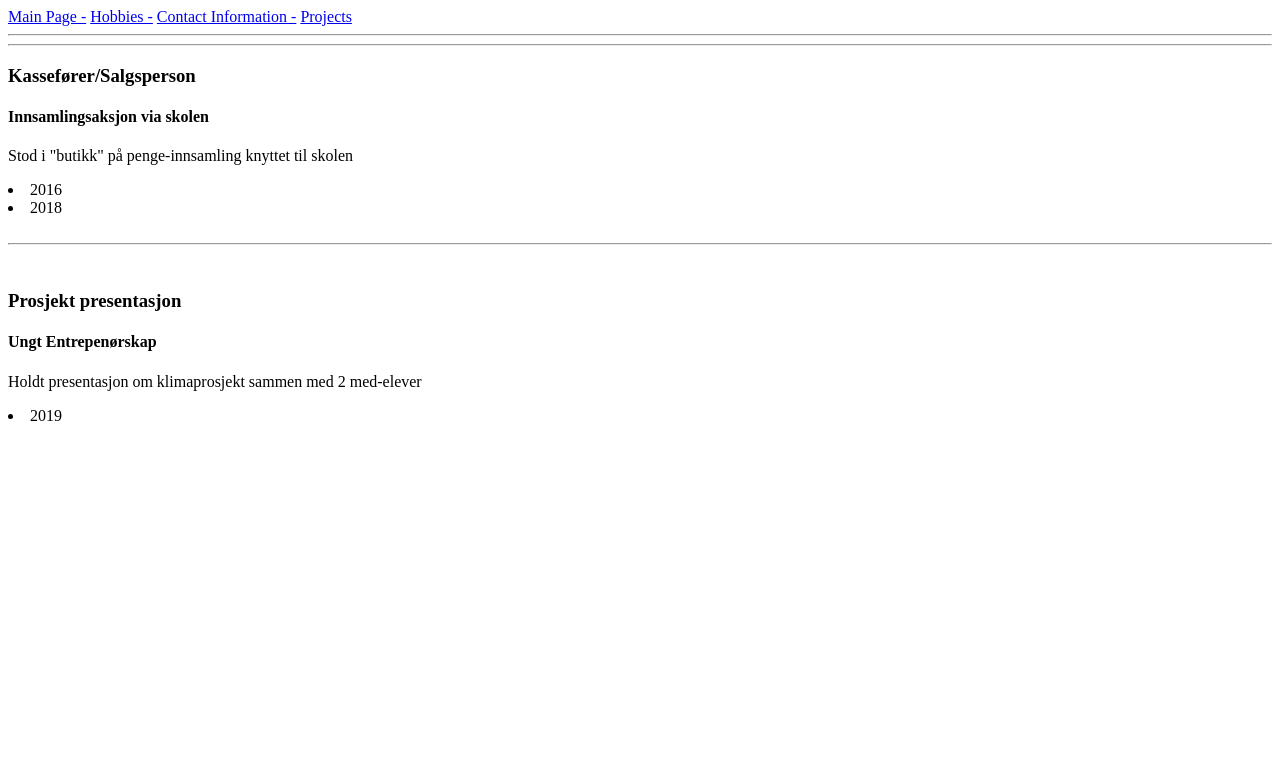
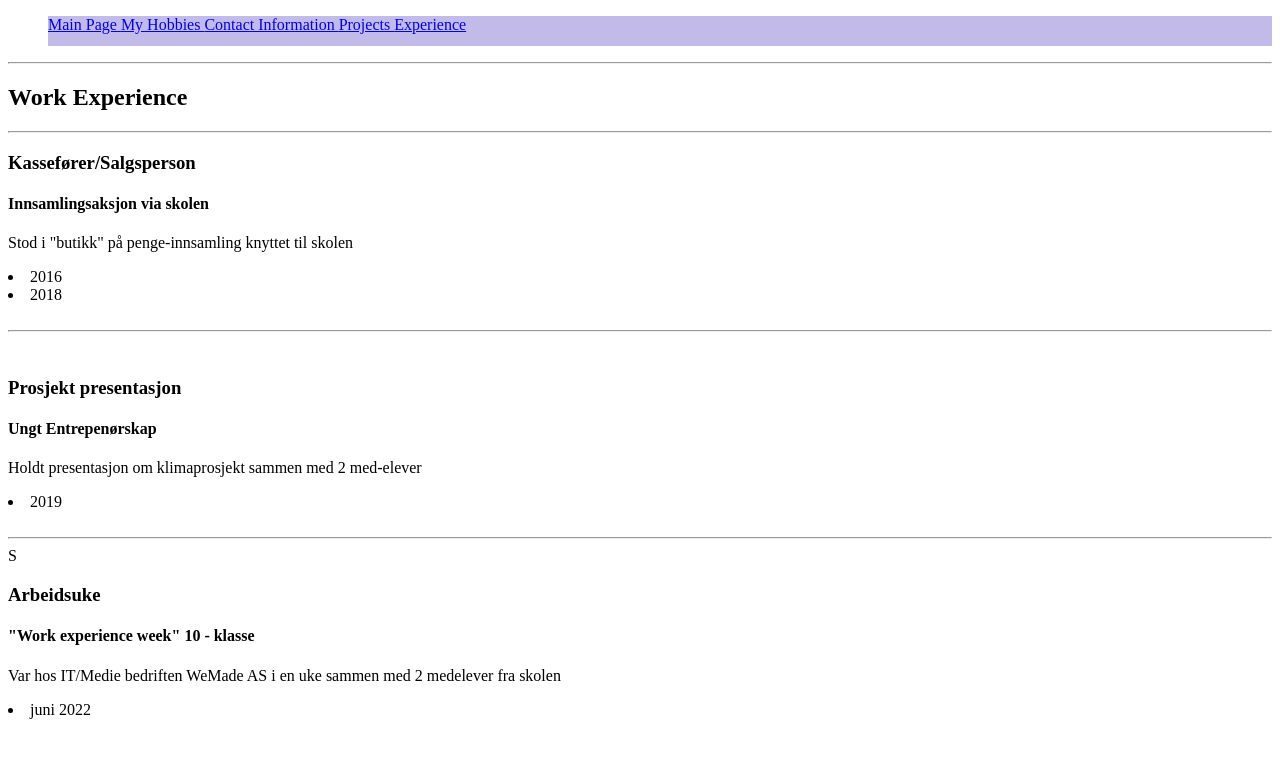
Before and after one commit to SebastianEvTh/cv, a plain HTML site: page workxp.html in a window 1280 px wide. Drawn offline with Linux system fonts and the light colour scheme.

Commit message:
Add files via upload

```diff
--- a/contact.html
+++ b/contact.html
@@ -5,12 +5,33 @@
     <meta http-equiv="X-UA-Compatible" content="IE=edge">
     <meta name="viewport" content="width=device-width, initial-scale=1.0">
     <title>My Contact Information</title>
+
+    <link rel="stylesheet" href="css/style.css">
 </head>
 <body>
-    <a href="index.html">Main Page -</a>
-    <a href="hobbies.html">Hobbies -</a>
-    <a href="projects.html">Projects - </a>
-    <a href="workxp.html">Experience</a>
+
+
+  <div>
+    <style>
+        #test {
+          background-color: rgb(194, 186, 232);
+          height: 30px;
+        }
+      </style>
+
+
+  </div>
+   <ul>
+    <div id="test">
+    <a href="index.html">Main Page </a>
+    <a href="hobbies.html">My Hobbies </a>
+    <a href="contact.html">Contact Information </a>
+    <a href="projects.html">Projects </a>
+    <a href="workxp.html">Experience </a>
+</ul>
+    </div>
+
+
   <hr>
 
   <br>  <h2> Kontakt Informasjon </h2>
--- a/workxp.html
+++ b/workxp.html
@@ -5,13 +5,32 @@
     <meta http-equiv="X-UA-Compatible" content="IE=edge">
     <meta name="viewport" content="width=device-width, initial-scale=1.0">
     <title>Document</title>
+
+    <link rel="stylesheet" href="css/style.css">
+
 </head>
 <body>
-    <a href="index.html">Main Page -</a>
-    <a href="hobbies.html">Hobbies -</a>
-    <a href="contact.html">Contact Information -</a>
-    <a href="projects.html">Projects</a>
-    <hr>
+    <div>
+        <style>
+            #test {
+              background-color: rgb(194, 186, 232);
+              height: 30px;
+            }
+          </style>
+
+
+      </div>
+       <ul>
+        <div id="test">
+        <a href="index.html">Main Page </a>
+        <a href="hobbies.html">My Hobbies </a>
+        <a href="contact.html">Contact Information </a>
+        <a href="projects.html">Projects </a>
+        <a href="workxp.html">Experience </a>
+    </ul>
+        </div>
+   <hr>
+    <h2>Work Experience</h2>
 <hr>
     <h3>Kassefører/Salgsperson</h3>
     <h4>Innsamlingsaksjon via skolen</h4>
@@ -27,5 +46,13 @@
 
     <p>Holdt presentasjon om klimaprosjekt sammen med 2 med-elever</p>
     <li>2019</li>
+
+    <br>
+    <hr>S
+    <br>
+    <h3>Arbeidsuke</h3>
+    <h4>"Work experience week" 10 - klasse</h4>
+    <p>Var hos IT/Medie bedriften WeMade AS i en uke sammen med 2 medelever fra skolen</p>
+    <li>juni 2022</li>
 </body>
 </html>
```
Also changed, not shown: hobbies.html (+23 -6 lines), index.html (+29 -10 lines), projects.html (+25 -5 lines), 1 other file.
